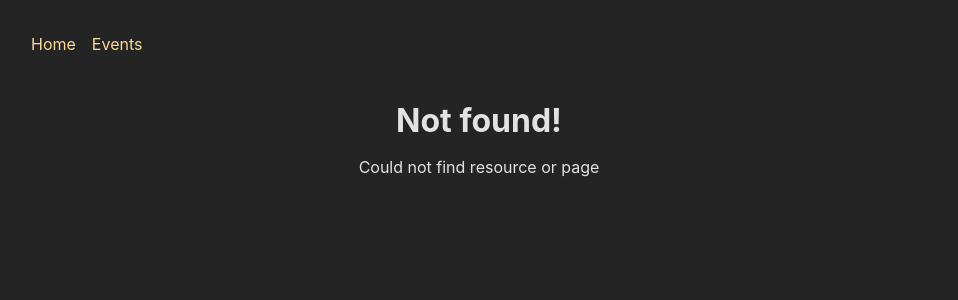
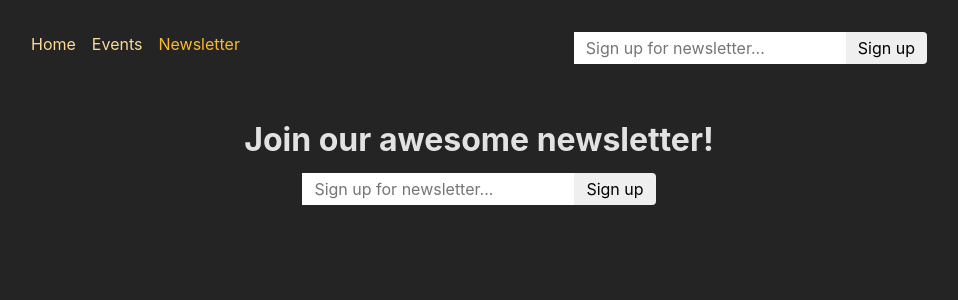
Before and after one commit to seankozen/router-event-site, a React (Create React App) app in the folder frontend/: page /newsletter in a window 1280 px wide. Before the commit this address had no page. Shown: the top 300 px of the page, without its empty margins (161-1119 px from the left). Built offline with nearby package versions, Linux system fonts and the light colour scheme.

Commit message:
useFetcher()

```diff
--- a/frontend/src/App.js
+++ b/frontend/src/App.js
@@ -1,30 +1,37 @@
-import { createBrowserRouter, RouterProvider } from "react-router-dom";
-import EventsPage, { loader as eventsLoader } from "./pages/Events";
-import HomePage from "./pages/Home";
+import { RouterProvider, createBrowserRouter } from 'react-router-dom';
+
+import EditEventPage from './pages/EditEvent';
+import ErrorPage from './pages/Error';
 import EventDetailPage, {
-  loader as eventDetailLoader, action as deleteEventAction
-} from "./pages/EventDetails";
-import EditEventPage from "./pages/EditEvent";
-import NewEventPage from "./pages/NewEvent";
-import RootLayout from "./pages/Root";
-import EventsRootLayout from "./pages/EventsRoot";
-import ErrorPage from "./pages/Error";
-import { action as manipulateEventAction } from "./components/EventForm";
+  loader as eventDetailLoader,
+  action as deleteEventAction,
+} from './pages/EventDetails';
+import EventsPage, { loader as eventsLoader } from './pages/Events';
+import EventsRootLayout from './pages/EventsRoot';
+import HomePage from './pages/Home';
+import NewEventPage from './pages/NewEvent';
+import RootLayout from './pages/Root';
+import { action as manipulateEventAction } from './components/EventForm';
+import NewsletterPage, { action as newsletterAction } from './pages/Newsletter';
 
 const router = createBrowserRouter([
   {
-    path: "/",
+    path: '/',
     element: <RootLayout />,
     errorElement: <ErrorPage />,
     children: [
       { index: true, element: <HomePage /> },
       {
-        path: "events",
+        path: 'events',
         element: <EventsRootLayout />,
         children: [
-          { index: true, element: <EventsPage />, loader: eventsLoader },
           {
-            path: ":eventId",
+            index: true,
+            element: <EventsPage />,
+            loader: eventsLoader,
+          },
+          {
+            path: ':eventId',
             id: 'event-detail',
             loader: eventDetailLoader,
             children: [
@@ -33,12 +40,24 @@
                 element: <EventDetailPage />,
                 action: deleteEventAction,
               },
-              { path: "edit", element: <EditEventPage />, action: manipulateEventAction },
+              {
+                path: 'edit',
+                element: <EditEventPage />,
+                action: manipulateEventAction,
+              },
             ],
           },
-
-          { path: "new", element: <NewEventPage />, action: manipulateEventAction },
+          {
+            path: 'new',
+            element: <NewEventPage />,
+            action: manipulateEventAction,
+          },
         ],
+      },
+      {
+        path: 'newsletter',
+        element: <NewsletterPage />,
+        action: newsletterAction,
       },
     ],
   },
--- a/frontend/src/components/MainNavigation.js
+++ b/frontend/src/components/MainNavigation.js
@@ -1,5 +1,7 @@
-import { NavLink } from "react-router-dom";
-import classes from "./MainNavigation.module.css";
+import { NavLink } from 'react-router-dom';
+
+import classes from './MainNavigation.module.css';
+import NewsletterSignup from './NewsletterSignup';
 
 function MainNavigation() {
   return (
@@ -12,6 +14,7 @@
               className={({ isActive }) =>
                 isActive ? classes.active : undefined
               }
+              end
             >
               Home
             </NavLink>
@@ -26,8 +29,19 @@
               Events
             </NavLink>
           </li>
+          <li>
+            <NavLink
+              to="/newsletter"
+              className={({ isActive }) =>
+                isActive ? classes.active : undefined
+              }
+            >
+              Newsletter
+            </NavLink>
+          </li>
         </ul>
       </nav>
+      <NewsletterSignup />
     </header>
   );
 }
--- /dev/null
+++ b/frontend/src/components/NewsletterSignup.js
@@ -0,0 +1,28 @@
+import { useEffect } from 'react';
+import { useFetcher } from 'react-router-dom';
+
+import classes from './NewsletterSignup.module.css';
+
+function NewsletterSignup() {
+  const fetcher = useFetcher();
+  const { data, state } = fetcher;
+
+  useEffect(() => {
+    if(state === 'idle' && data && data.message){
+        window.alert(data.message);
+    }
+  }, [data, state]);
+
+  return (
+    <fetcher.Form method="post" action="/newsletter" className={classes.newsletter}>
+      <input
+        type="email"
+        placeholder="Sign up for newsletter..."
+        aria-label="Sign up for newsletter"
+      />
+      <button>Sign up</button>
+    </fetcher.Form>
+  );
+}
+
+export default NewsletterSignup;
--- /dev/null
+++ b/frontend/src/components/NewsletterSignup.module.css
@@ -0,0 +1,18 @@
+.newsletter input,
+.newsletter button {
+  font: inherit;
+  padding: 0.25rem 0.75rem;
+  border-radius: 0;
+  border: none;
+}
+
+.newsletter button {
+  border-top-right-radius: 4px;
+  border-bottom-right-radius: 4px;
+  cursor: pointer;
+}
+
+.newsletter button:hover {
+  background-color: var(--color-primary-300);
+  color: var(--color-gray-800);
+}
--- /dev/null
+++ b/frontend/src/pages/Newsletter.js
@@ -0,0 +1,21 @@
+import NewsletterSignup from '../components/NewsletterSignup';
+import PageContent from '../components/PageContent';
+
+function NewsletterPage() {
+  return (
+    <PageContent title="Join our awesome newsletter!">
+      <NewsletterSignup />
+    </PageContent>
+  );
+}
+
+export default NewsletterPage;
+
+export async function action({ request }) {
+  const data = await request.formData();
+  const email = data.get('email');
+
+  // send to backend newsletter server ...
+  console.log(email);
+  return { message: 'Signup successful!' };
+}
```
